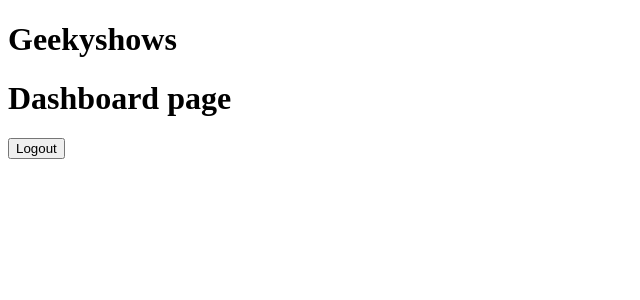
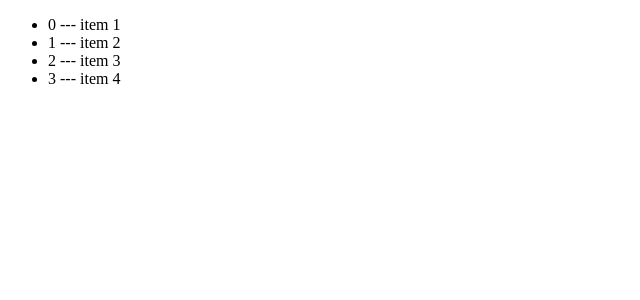
Before and after one commit to saurabhprasadsah/React_Geeky_shows, a React (Vite) app: page / in a window 1280 px wide. Shown: the top 300 px of the page, without its empty margins (0-640 px from the left). Built offline with nearby package versions, Linux system fonts and the light colour scheme.

Commit message:
Learnmap

```diff
--- /dev/null
+++ b/components/LearnMap.jsx
@@ -0,0 +1,16 @@
+
+export const LearnMap = () => {
+    const items = ['item 1', 'item 2', 'item 3', 'item 4' ]
+  return (
+    <>
+    <ul>
+        {
+            items.map((item, i) => (
+                <li key={i}>{i} --- {item}</li>
+            ))
+        }
+    </ul>
+    </>
+
+  )
+}
--- a/src/App.jsx
+++ b/src/App.jsx
@@ -12,6 +12,7 @@
 
 import { LearnCustomHook } from "../components/LearnCustomHook";
 import { LearnConditionalRendring } from "../components/LearnConditionalRendring";
+import { LearnMap } from "../components/LearnMap";
 
 
 function App() {
@@ -33,10 +34,11 @@
 
      {/* <LearnUseCallback/>
      <GenrateRandomNumber/> */}
+     {/* <LearnCustomHook/> */}
+     {/* <LearnConditionalRendring/> */}
 
-     {/* <LearnCustomHook/> */}
+    < LearnMap/>
 
-     <LearnConditionalRendring/>
 
     </>
   )
```
